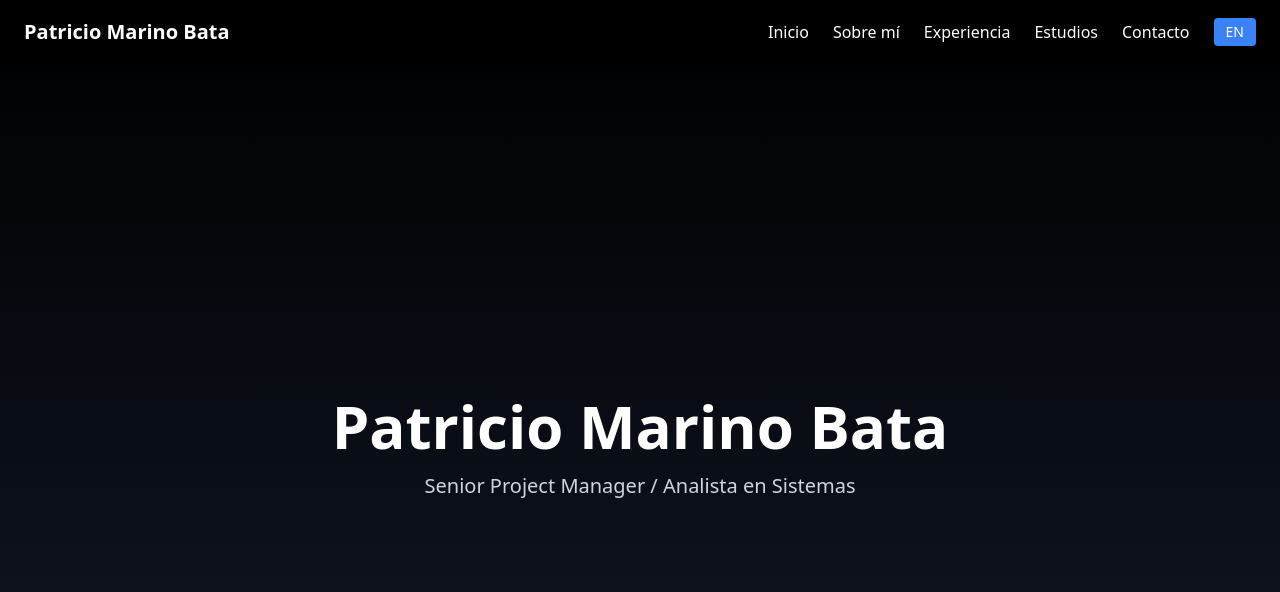
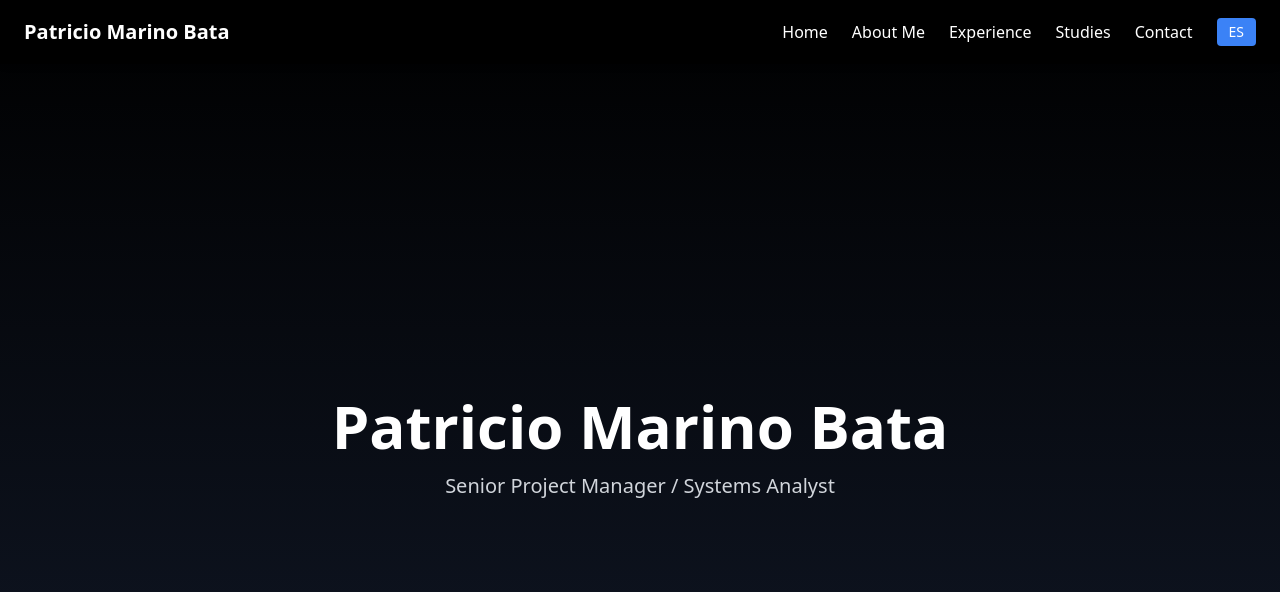
Before and after one commit to PatoMarinoBata/portfolio, a React (Vite) app: page / in a window 1280 px wide. Shown: the top 592 px of the page. Built offline with nearby package versions, Linux system fonts and the light colour scheme.

Commit message:
cambio idioma deffault

```diff
--- a/src/LanguageContext.jsx
+++ b/src/LanguageContext.jsx
@@ -4,8 +4,8 @@ import { defaultTexts } from "./data/defaultTexts";
 const LanguageContext = createContext();
 
 export const LanguageProvider = ({ children }) => {
-  const [language, setLanguage] = useState("es");
-  const [texts, setTexts] = useState(defaultTexts["es"]);
+  const [language, setLanguage] = useState("en");
+  const [texts, setTexts] = useState(defaultTexts["en"]);
 
   useEffect(() => {
     try {
```
